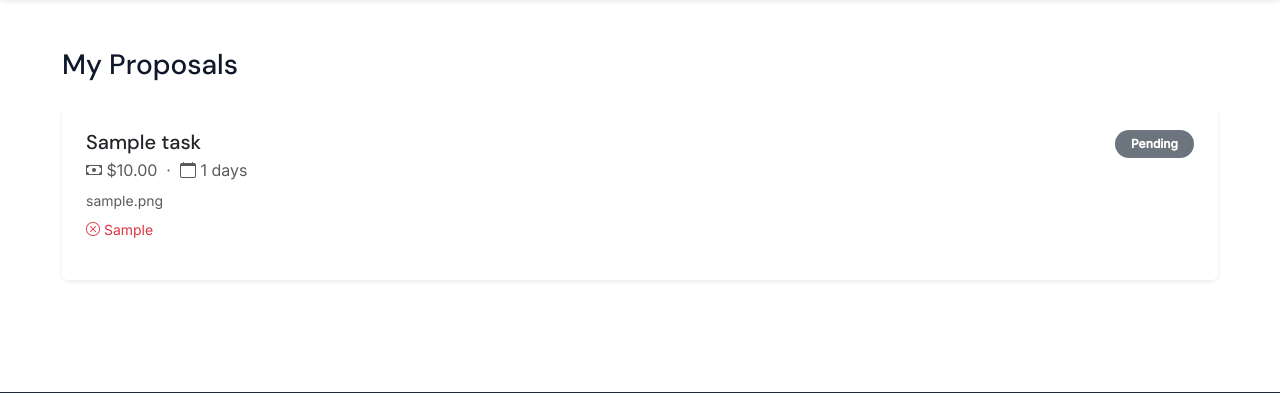
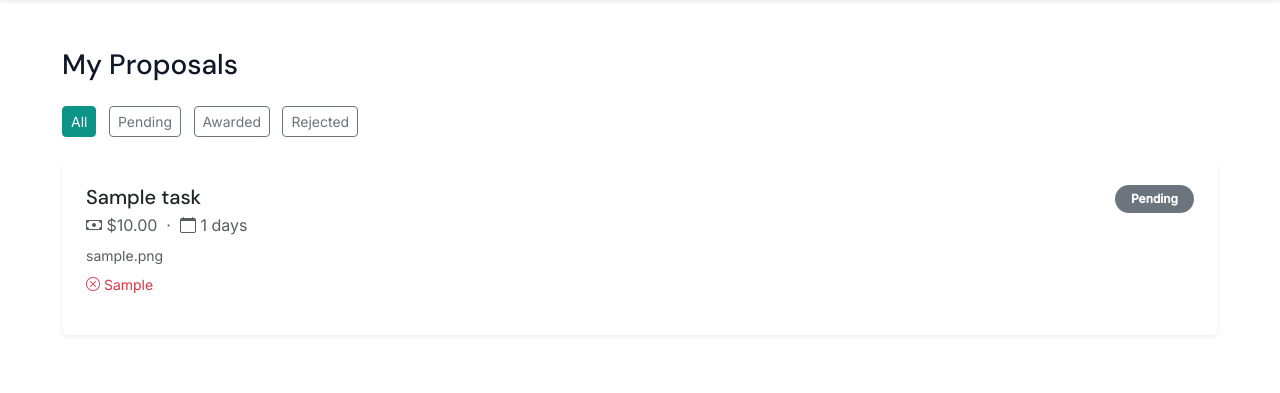
Before and after one commit to thevinduperera/gigbridge, a Django app: page /proposals/mine/ in a window 1280 px wide. Shown: the part 64-457 px from the top of the page. Run offline with Django 5.2, Linux system fonts and the light colour scheme; a user stored in the database is signed in; tables that the repository leaves empty hold one stand-in row (values such as "Sample post").

Commit message:
style: add filter buttons to my proposals page

```diff
--- a/templates/proposals/my_proposals.html
+++ b/templates/proposals/my_proposals.html
@@ -4,6 +4,25 @@
   <div class="row">
     <div class="col-12">
       <h3 class="mb-4" style="color: var(--slate-900);">My Proposals</h3>
+      <!-- Filter buttons -->
+      <div class="mb-4">
+        <a href="?status="
+           class="btn btn-sm me-2 {% if not status_filter %}btn-primary{% else %}btn-outline-secondary{% endif %}">
+          All
+        </a>
+        <a href="?status=pending"
+           class="btn btn-sm me-2 {% if status_filter == 'pending' %}btn-primary{% else %}btn-outline-secondary{% endif %}">
+          Pending
+        </a>
+        <a href="?status=awarded"
+           class="btn btn-sm me-2 {% if status_filter == 'awarded' %}btn-success{% else %}btn-outline-secondary{% endif %}">
+          Awarded
+        </a>
+        <a href="?status=rejected"
+           class="btn btn-sm {% if status_filter == 'rejected' %}btn-danger{% else %}btn-outline-secondary{% endif %}">
+          Rejected
+        </a>
+      </div>
     </div>
   </div>
   {% for p in proposals %}
@@ -36,7 +55,7 @@
   <div class="card border-0 shadow-sm">
     <div class="card-body p-5 text-center">
       <i class="bi bi-file-earmark-text fs-1 text-muted"></i>
-      <p class="mt-3 text-muted">You have not submitted any proposals yet.</p>
+      <p class="mt-3 text-muted">No proposals found.</p>
       <a href="{% url 'core:home' %}" class="btn btn-primary">Browse Tasks</a>
     </div>
   </div>
```
